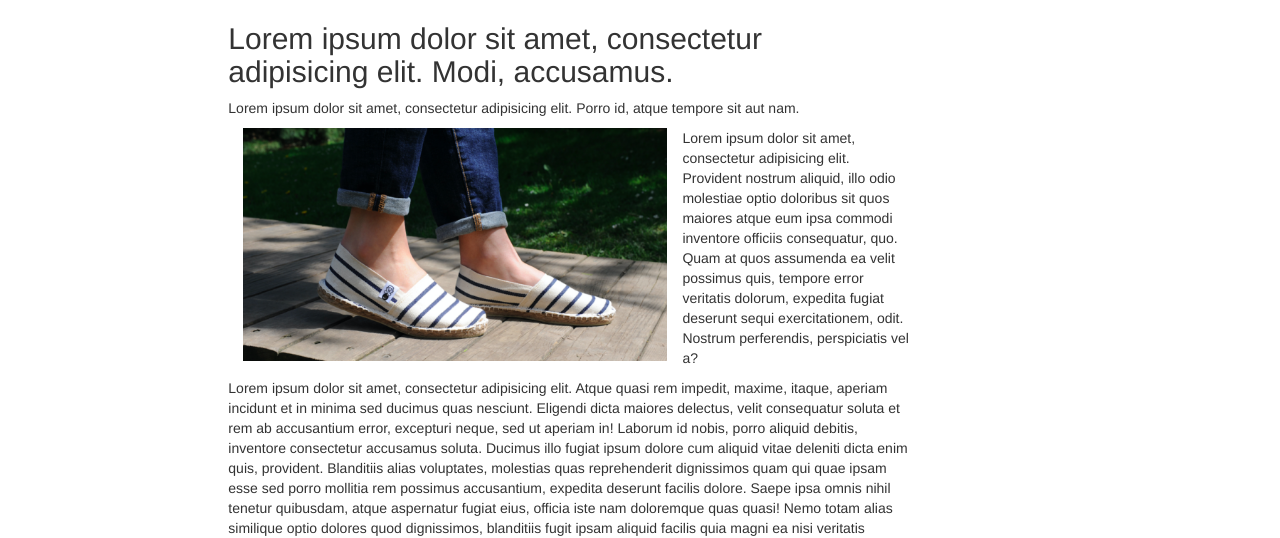
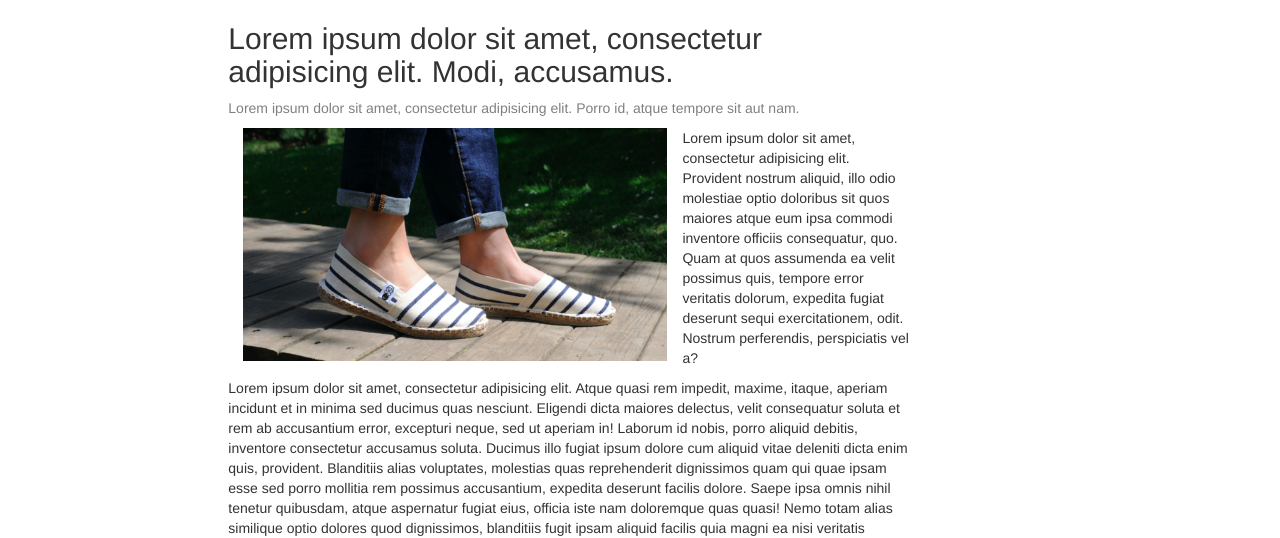
Before and after one commit to RenaudBernard59/S08-Final-Project-1-Archiduchesse, a plain HTML site: page blog.html in a window 1280 px wide. Shown: the part 264-802 px from the top of the page. Drawn offline with nearby package versions, Linux system fonts and the light colour scheme; files whose address does not match are found by name.

Commit message:
Editing CSS + HTMML of contact

```diff
--- a/css/style.css
+++ b/css/style.css
@@ -136,6 +136,15 @@
 
  }
 
+article p {
+	text-align: justifiy;
+}
+
+.auteurs {
+	color: grey;
+}
+
+
 
 
 
```
Also changed, not shown: contact.html (+1 -1 lines).
